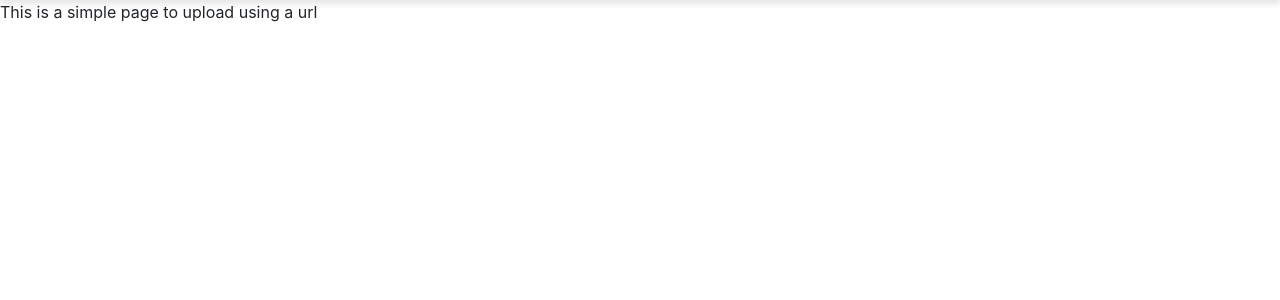
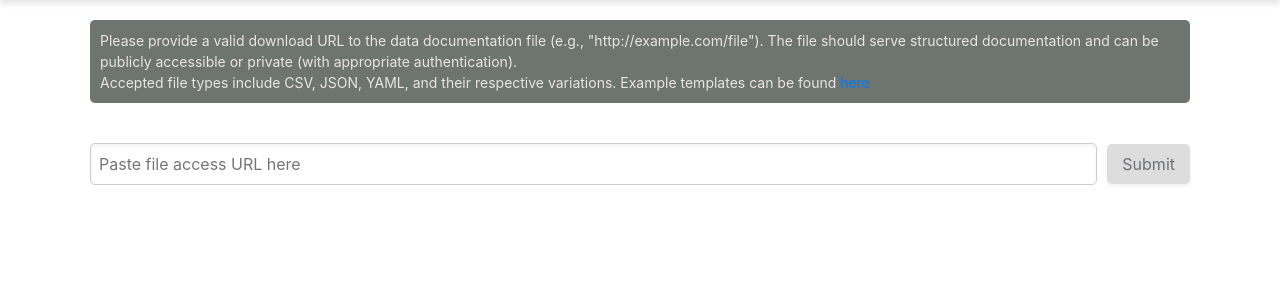
Before and after one commit to EMMC-ASBL/datadocweb, a Django app: page /upload-url/ in a window 1280 px wide. Shown: the part 72-372 px from the top of the page. Run offline with Django 5.2, Linux system fonts and the light colour scheme; some libraries are stand-ins or nearby versions.

Commit message:
fix upload and add upload url page

```diff
--- a/datadoc/templates/datadoc/views/upload_url.html
+++ b/datadoc/templates/datadoc/views/upload_url.html
@@ -3,8 +3,184 @@
 {% block content %}
 {% include 'datadoc/components/header.html' %}
 
-<main>
-    <p>This is a simple page to upload using a url</p>
+<head>
+    <style>
+        .container {
+            padding: 20px;
+        }
 
-</main>
+        .info-banner {
+            background-color: #6e746e;
+            color: #eae5e5;
+            padding: 10px;
+            margin-bottom: 40px;
+            font-size: 14px;
+            border-radius: 5px;
+        }
+
+        .form-group {
+            display: flex;
+            align-items: center;
+            gap: 10px;
+            margin-bottom: 15px;
+        }
+
+        .form-group input {
+            width: 100%;
+            padding: 8px;
+            border-radius: 5px;
+            border: 1px solid #ccc;
+            box-shadow: inset 0 2px 4px rgba(0, 0, 0, 0.05);
+        }
+
+        .form-group button {
+            padding: 8px 15px;
+            background-color: #6e746e;
+            color: white;
+            border: none;
+            border-radius: 5px;
+            cursor: pointer;
+            box-shadow: 0 2px 4px rgba(0, 0, 0, 0.1);
+        }
+
+        .form-group button:disabled {
+            background-color: #ccc;
+            cursor: not-allowed;
+        }
+
+        .processing {
+            display: none;
+            text-align: center;
+            margin-top: 15px;
+            color: #555;
+        }
+
+        .modal {
+            display: none;
+            position: fixed;
+            top: 0;
+            left: 0;
+            width: 100%;
+            height: 100%;
+            background-color: rgba(0, 0, 0, 0.5);
+            align-items: center;
+            justify-content: center;
+        }
+
+        .modal-content {
+            background-color: white;
+            padding: 20px;
+            border-radius: 8px;
+            width: 400px;
+            text-align: center;
+        }
+
+        .modal-header {
+            font-size: 18px;
+            font-weight: bold;
+            margin-bottom: 10px;
+        }
+
+        .modal-body {
+            font-size: 16px;
+        }
+
+        .close-btn {
+            margin-top: 20px;
+            background-color: #6e746e;
+            color: white;
+            padding: 5px 10px;
+            border: none;
+            cursor: pointer;
+        }
+    </style>
+</head>
+
+<body>
+
+    <div class="container">
+        <div class="info-banner">
+            Please provide a valid download URL to the data documentation file (e.g., "http://example.com/file").
+            The file should serve structured documentation and can be publicly accessible or private (with appropriate
+            authentication).
+            <br>
+            Accepted file types include CSV, JSON, YAML, and their respective variations.
+            Example templates can be found <a href="/upload-file" target="_blank">here</a>
+        </div>
+
+        <form id="url-form" method="post" hx-post="{% url 'upload_file_url' %}" hx-target="#modal .modal-body"
+            hx-swap="innerHTML">
+            {% csrf_token %}
+            <div class="form-group">
+                <input type="url" id="url" name="url" required placeholder="Paste file access URL here">
+                <button type="submit" class="btn" id="submit-button" disabled>Submit</button>
+            </div>
+        </form>
+        <div id="processing" class="processing">Processing request for documentation... Please wait..</div>
+    </div>
+
+    <!-- Modal for Success/Error Response -->
+    <div id="modal" class="modal">
+        <div class="modal-content">
+            <div class="modal-header"></div>
+            <div class="modal-body"></div>
+            <button class="close-btn" onclick="closeModal()">Close</button>
+        </div>
+    </div>
+
+    <script>
+        // Enable submit button when the user types a URL
+        document.getElementById('url').addEventListener('input', function () {
+            const submitButton = document.getElementById('submit-button');
+            submitButton.disabled = !this.value;
+        });
+
+        // Show processing indicator before request
+        document.addEventListener('htmx:beforeRequest', function () {
+            document.getElementById('processing').style.display = 'block';
+        });
+
+        function closeModal() {
+            document.getElementById('modal').style.display = 'none';
+            document.getElementById('url-form').reset();
+            document.getElementById('submit-button').disabled = true;
+            document.getElementById('processing').style.display = 'none';
+        }
+
+        // After request, update modal with success/error response
+        document.addEventListener('htmx:afterRequest', function (event) {
+            const response = JSON.parse(event.detail.xhr.responseText);
+
+            const modalContent = document.querySelector('.modal-content');
+            const processing = document.getElementById('processing');
+
+            processing.style.display = 'none';
+
+            if (response.status === 'Success') {
+                modalContent.innerHTML = `
+                    <div class="modal-header">Success</div>
+                    <div class="modal-body">
+                        <p>${response.message}</p>
+                        <p>Status Code: ${response.status_code}</p>
+                    </div>
+                    <button class="close-btn" onclick="closeModal()">Close</button>
+                `;
+            } else {
+                modalContent.innerHTML = `
+                    <div class="modal-header">Error</div>
+                    <div class="modal-body">
+                        <p>${response.message}</p>
+                        <p>Status Code: ${response.status_code}</p>
+                    </div>
+                    <button class="close-btn" onclick="closeModal()">Close</button>
+                `;
+            }
+            document.getElementById('modal').style.display = 'flex';
+        });
+    </script>
+
+</body>
+
+</html>
+
 {% endblock %}
--- a/datadoc/urls.py
+++ b/datadoc/urls.py
@@ -2,7 +2,6 @@ from django.urls import path
 from . import views
 
 urlpatterns = [
-    # template paths
     path("", views.index, name="index"),
     path("home/", views.explore, name="home"),
     path("explore/", views.explore, name="explore"),
@@ -12,4 +11,5 @@ urlpatterns = [
     # non template paths
     path("download/<str:filename>/", views.download_template, name="download_template"),
     path("upload/file/", views.upload_files, name="upload_files"),
+    path("upload/url/", views.upload_file_url, name="upload_file_url"),
 ]
--- a/datadoc/views.py
+++ b/datadoc/views.py
@@ -1,5 +1,4 @@
-
-""" Implement the views functions """
+"""Implement the views functions"""
 
 from pathlib import Path
 import mimetypes
@@ -9,7 +8,7 @@ from django.shortcuts import render
 from django.http import FileResponse, Http404
 from django.views.decorators.csrf import csrf_exempt
 
-from .utils import json_response, get_triplestore, handle_file
+from .utils import json_response, get_triplestore, handle_file, handle_file_url
 
 
 def index(request):
@@ -37,13 +36,17 @@ def explore(request):
 
 
 def download_template(request, filename):
-    """ Download a template file """
+    """Download a template file"""
     base_dir: Path = settings.BASE_DIR
     template_path = base_dir / f"core/static/core/templates/{filename}"
     if template_path.exists():
         mime_type, _ = mimetypes.guess_type(template_path)
-        return FileResponse(open(template_path, "rb"), content_type=mime_type,
-                            as_attachment=True, filename=filename)
+        return FileResponse(
+            open(template_path, "rb"),
+            content_type=mime_type,
+            as_attachment=True,
+            filename=filename,
+        )
     else:
         raise Http404("Template not found")
 
@@ -51,10 +54,18 @@ def download_template(request, filename):
 # Remove this if CSRF is configured properly and handled in your template
 @csrf_exempt
 def upload_files(request):
-    """ Upload files to the triple store """
+    """Upload files to the triple store"""
 
     if request.method != "POST" or "files" not in request.FILES:
-        return json_response('Error', 'No file uploaded')
+        return json_response("Error", "No file uploaded")
 
-    ts = get_triplestore(settings.DATADOCWEB['triplestore'])
+    ts = get_triplestore(settings.DATADOCWEB["triplestore"])
     return handle_file(request.FILES["files"], ts)
+
+
+def upload_file_url(request):
+    """Upload documentation to the triple store from file URL's"""
+    if request.method == "POST":
+        url = request.POST.get("url")
+        ts = get_triplestore(settings.DATADOCWEB["triplestore"])
+        return handle_file_url(url, ts)
```
Also changed, not shown: datadoc/utils.py (+102 -48 lines).
